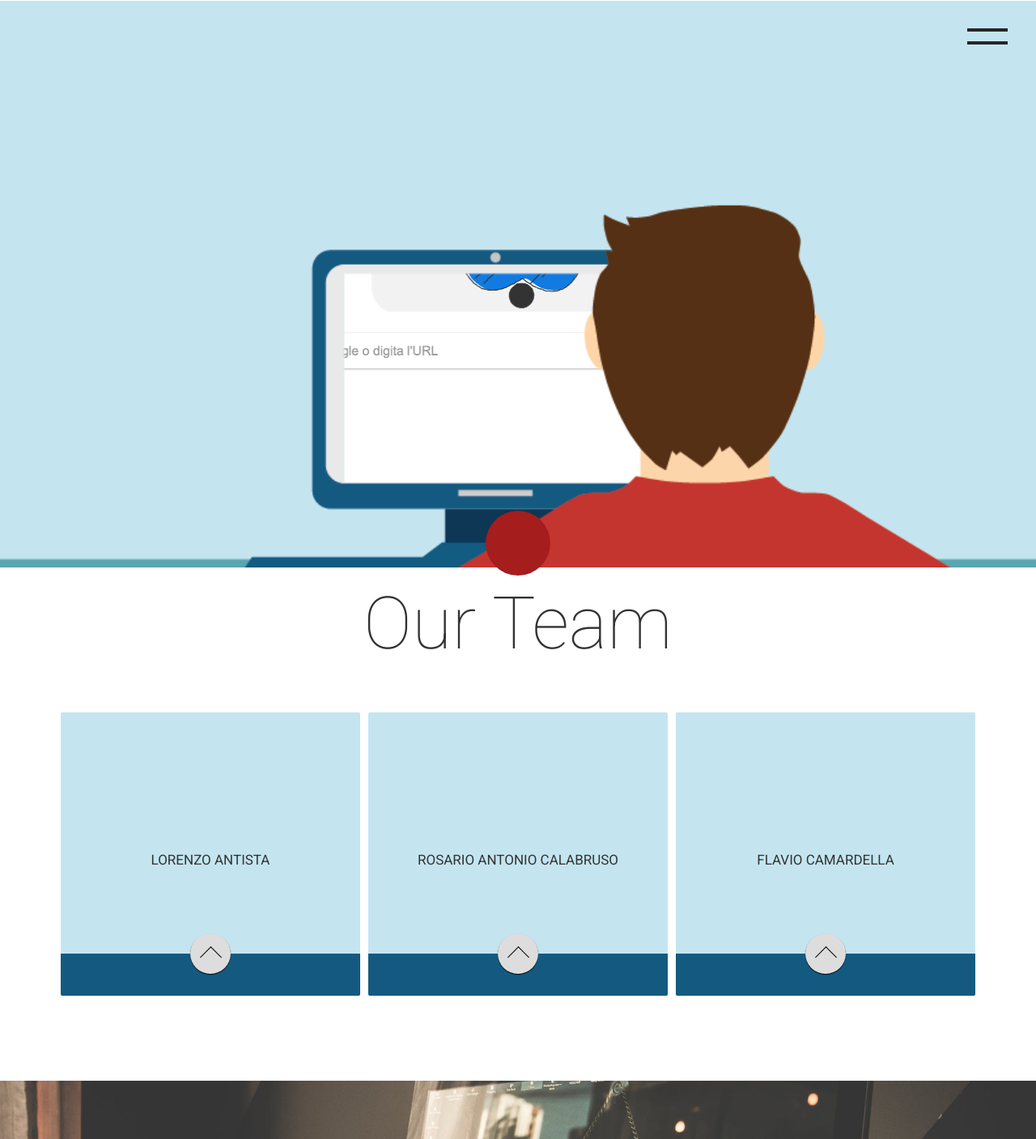
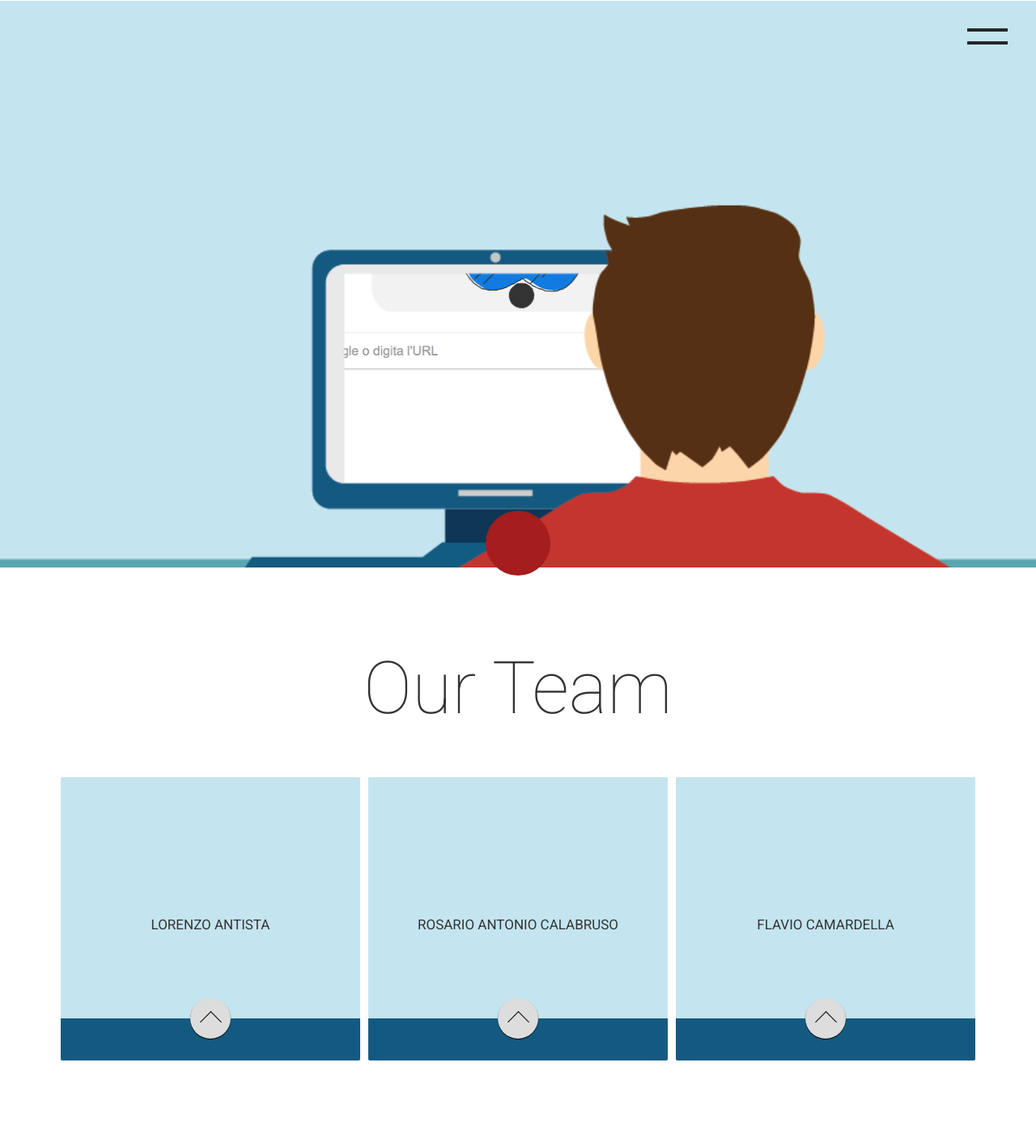
Before and after one commit to nghelo/IED_3_WEBSITE, a PHP site: page / in a window 1280 px wide; the page is wider, and only the part inside the window is pictured. Shown: the top 1407 px of that part at 81% size. Run offline with PHP 8.4, Linux system fonts and the light colour scheme; some libraries are stand-ins or nearby versions.

Commit message:
Fix della barra scroll orizzontale della pagina. Adesso non c'è più.

```diff
--- a/css/style.css
+++ b/css/style.css
@@ -1,5 +1,6 @@
 body {
 	font-family: 'Roboto', sans-serif;
+	overflow-x: hidden;
 }
 
 
@@ -208,6 +209,7 @@ body {
 	font-weight: 20;
 	font-size: 90px;
 	text-align: center;
+	margin-top: 100px;
 }
 
 #team .button_up {
```
